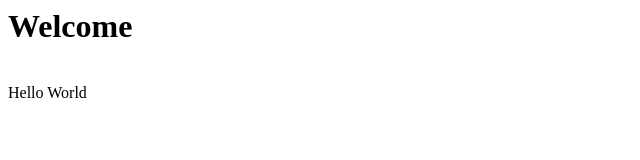
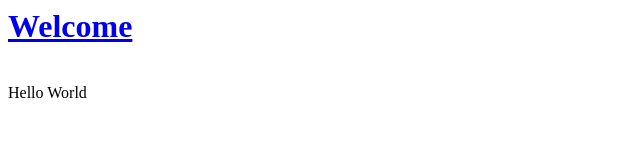
Before and after one commit to nijask3/mygit, a plain HTML site: page index.html in a window 1280 px wide. Shown: the whole page, without its empty margins (0-640 px from the left). Drawn offline with Linux system fonts and the light colour scheme.

Commit message:
add link to google

```diff
--- a/index.html
+++ b/index.html
@@ -1,2 +1,2 @@
-<h1>Welcome</h1><br>
+<h1><a href="https://google.com">Welcome</a></h1><br>
 Hello World
```
